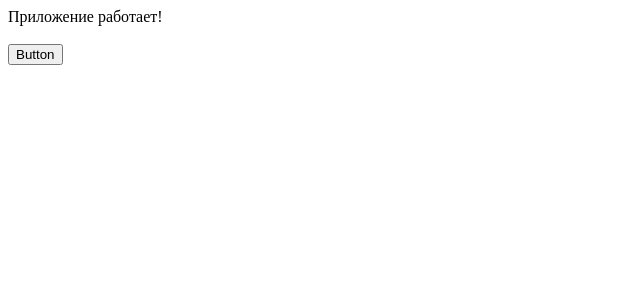
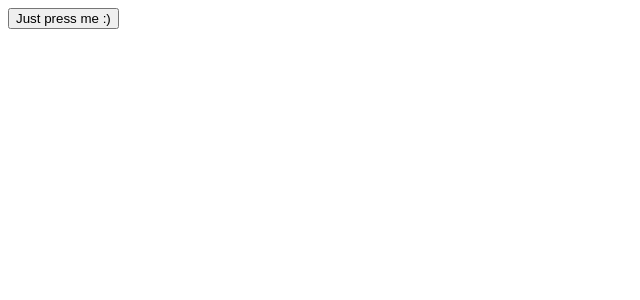
Before and after one commit to Azrubael/230212-reactfun, a React (Create React App) app: page / in a window 1280 px wide. Shown: the top 300 px of the page, without its empty margins (0-640 px from the left). Built offline with nearby package versions, Linux system fonts and the light colour scheme.

Commit message:
Step #02. A small experiment with a silly button

```diff
--- a/src/index.js
+++ b/src/index.js
@@ -6,9 +6,7 @@ import App from './App'
 
 const root = ReactDOM.createRoot(document.getElementById('root'))
 root.render(
-  <div>
-  <App />
-  Приложение работает!<br/><br/>
-  <button>Button</button>
-  </div>
+  React.createElement('button', {
+    onClick: () => console.log('CLICK!')
+  }, 'Just press me :)')
 )
```
